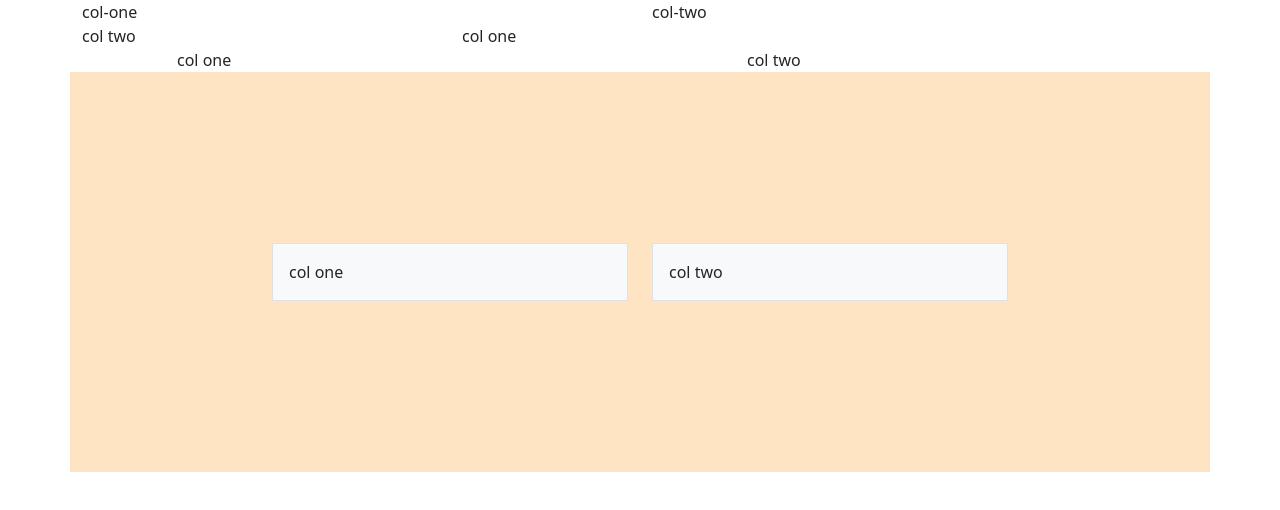
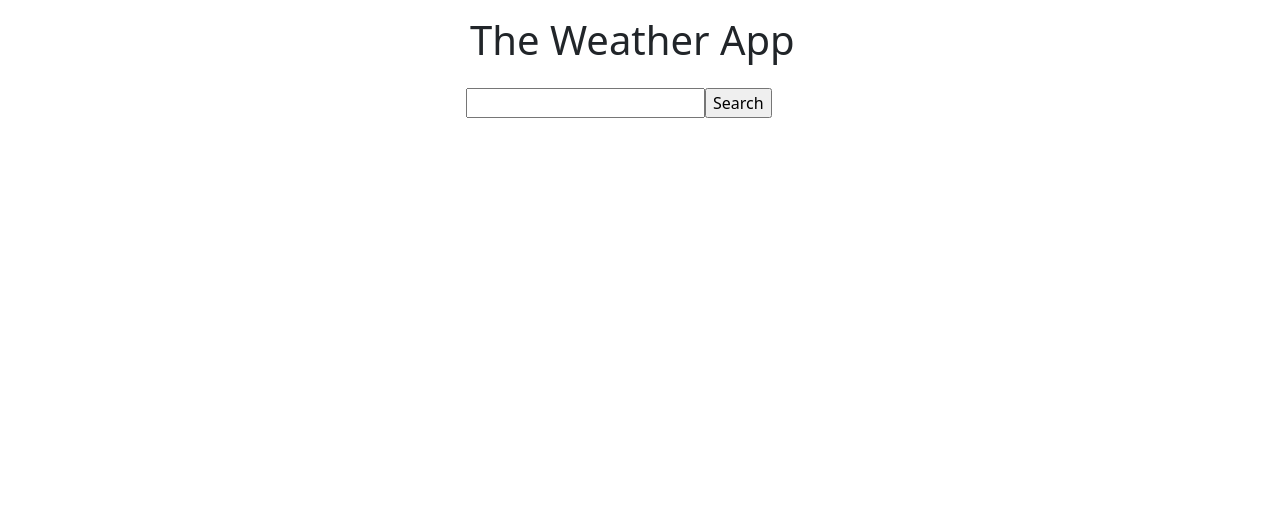
Before and after one commit to lstratta/open-weather-api-app, a React (Create React App) app in the folder frontend/: page / in a window 1280 px wide. Shown: the top 510 px of the page. Built offline with nearby package versions, Linux system fonts and the light colour scheme.

Commit message:
moved to development branch

```diff
--- a/frontend/public/index.html
+++ b/frontend/public/index.html
@@ -25,14 +25,19 @@
       Learn how to configure a non-root public URL by running `npm run build`.
     -->
     <title>React App</title>
-    <link href="https://cdn.jsdelivr.net/npm/bootstrap@5.1.3/dist/css/bootstrap.min.css" rel="stylesheet" integrity="sha384-1BmE4kWBq78iYhFldvKuhfTAU6auU8tT94WrHftjDbrCEXSU1oBoqyl2QvZ6jIW3" crossorigin="anonymous">
+    <link
+  rel="stylesheet"
+  href="https://cdn.jsdelivr.net/npm/bootstrap@5.1.3/dist/css/bootstrap.min.css"
+  integrity="sha384-1BmE4kWBq78iYhFldvKuhfTAU6auU8tT94WrHftjDbrCEXSU1oBoqyl2QvZ6jIW3"
+  crossorigin="anonymous"
+/>
   </head>
   <body>
     <noscript>You need to enable JavaScript to run this app.</noscript>
     <div id="root"></div>
-    <script src="https://cdn.jsdelivr.net/npm/bootstrap@5.1.3/dist/js/bootstrap.bundle.min.js" integrity="sha384-ka7Sk0Gln4gmtz2MlQnikT1wXgYsOg+OMhuP+IlRH9sENBO0LRn5q+8nbTov4+1p" crossorigin="anonymous"></script>
 
-    <style>
+
+    <!-- <style>
       .my-custom-row {
         background-color: bisque;
         height: 400px;
@@ -66,7 +71,7 @@
           </div>
 
       </div>
-  </div>
+  </div> -->
 
 
   </body>
--- a/frontend/src/App.js
+++ b/frontend/src/App.js
@@ -1,6 +1,7 @@
-import BootstrapTest from './components/BootsrapTest';
+import HomePage from "./components/HomePage/HomePage";
+import NavBar from "./components/NavBar";
 
-// import './css/App.css';
+import 'bootstrap/dist/css/bootstrap.min.css';
 
 export default function App () {
 
@@ -8,9 +9,9 @@ export default function App () {
 
     <div className="container">
 
-      {/* <h1 className='row justify-content-center'>Weather App</h1> */}
+      <NavBar/>
 
-      {/* <BootstrapTest/> */}
+      <HomePage/>
 
     </div>
   );
--- a/frontend/src/components/BootsrapTest.jsx
+++ /dev/null
@@ -1,32 +0,0 @@
-
-export default function BootstrapTest () {
-
-
-    return(
-        <div>
-
-            <div className="container">
-                <div className="row">
-                    <div className="col-sm-6 col-md-6 col-lg-6">col-one</div>
-                    <div className="col-sm-6 col-md-6 col-lg-6">col-two</div>
-                </div>
-
-                <div className="row ">
-                    <div className="col-sm-4 order-md-2">col one</div>
-                    <div className="col-sm-4 order-md-1">col two</div>
-                </div>
-
-                <div className="row ">
-                    <div className="col-sm-4 order-md-2 offset-2">col one</div>
-                    <div className="col-sm-4 order-md-1 offset-1">col two</div>
-                </div>
-
-                <div className="row my-custom-row ">
-                    <div className="col-sm-4 order-md-2 offset-2"> <div className="p-3 border bg-light">col one</div> </div>
-                    <div className="col-sm-4 order-md-1 offset-1"> <div className="p-3 border bg-light">col two</div> </div>
-                </div>
-            </div>
-
-        </div>
-    );
-}
--- /dev/null
+++ b/frontend/src/components/HomePage/HomePage.jsx
@@ -0,0 +1,23 @@
+import 'bootstrap/dist/css/bootstrap.min.css';
+
+export default function HomePage () {
+
+
+    return (
+        <div className="container">
+
+            <div className="row justify-content-center">
+                <div className='col-md-4'>
+
+                    <form action="">
+
+                        <input type="text" name="location" id="" />
+                        <input type="submit" value="Search"/>
+                    </form>
+
+                </div>
+            </div>
+
+        </div>
+    );
+}
--- /dev/null
+++ b/frontend/src/components/NavBar.jsx
@@ -0,0 +1,16 @@
+
+export default function NavBar() {
+
+    return(
+
+        <div className="container">
+
+            <div className="row justify-content-center">
+                <div className="col-md-4 p-3">
+                    <h1>The Weather App</h1>
+                </div>
+            </div>
+
+        </div>
+    );
+}
--- a/frontend/src/index.js
+++ b/frontend/src/index.js
@@ -1,6 +1,7 @@
 import React from 'react';
 import ReactDOM from 'react-dom';
 // import './css/index.css';
+import 'bootstrap/dist/css/bootstrap.min.css';
 import App from './App';
 import reportWebVitals from './utils/reportWebVitals';
 
--- /dev/null
+++ b/package.json
@@ -0,0 +1,6 @@
+{
+  "dependencies": {
+    "bootstrap": "^5.1.3",
+    "react-bootstrap": "^2.1.2"
+  }
+}
```
Also changed, not shown: 1 other file (tests, documents, lock files or other folders).
